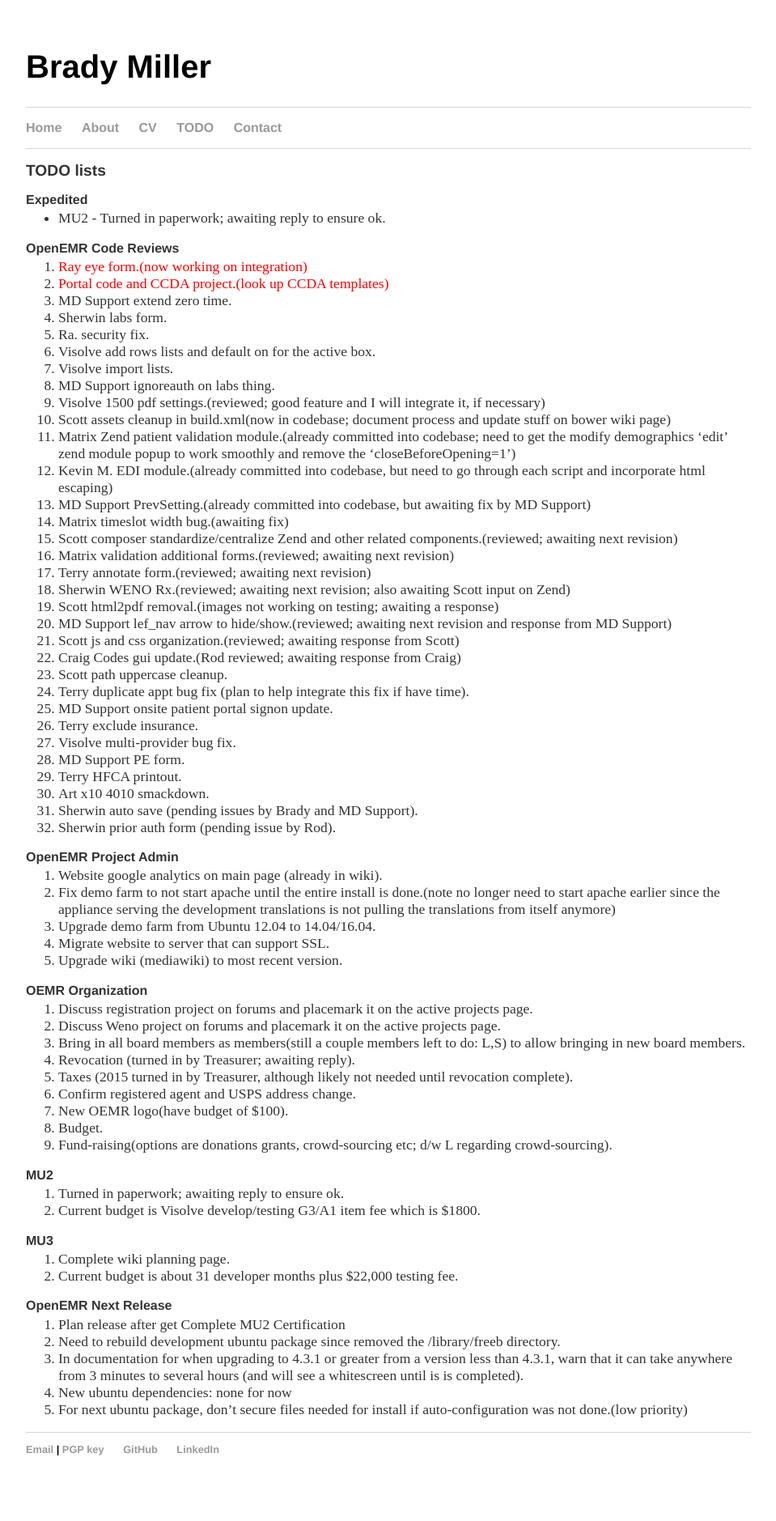
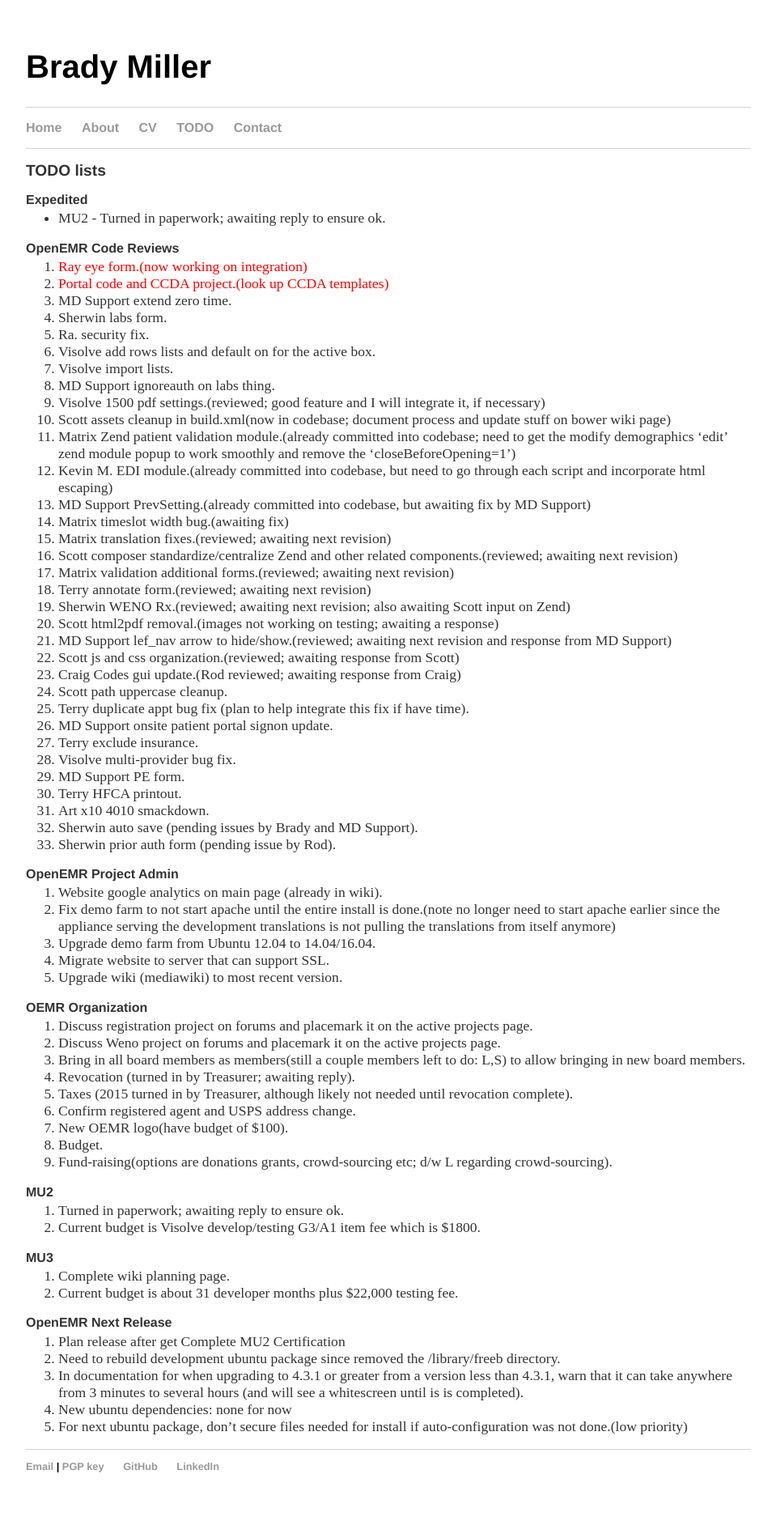
Before and after one commit to bradymiller/bradymiller.github.io, a Jekyll site: the page built from todo/index.md, in a window 1280 px wide. Shown: the whole page at 81% size, without its empty margins (160-1119 px from the left). Built offline with Jekyll 4.4.1, drawn with Linux system fonts in a browser that asks for light colours; before the commit the page ends 1858 px from its top, so only the background shows below that.

Commit message:
Update todo list

```diff
--- a/todo/index.md
+++ b/todo/index.md
@@ -21,6 +21,7 @@
 1. Kevin M. EDI module.(already committed into codebase, but need to go through each script and incorporate html escaping)
 1. MD Support PrevSetting.(already committed into codebase, but awaiting fix by MD Support)
 1. Matrix timeslot width bug.(awaiting fix)
+1. Matrix translation fixes.(reviewed; awaiting next revision)
 1. Scott composer standardize/centralize Zend and other related components.(reviewed; awaiting next revision)
 1. Matrix validation additional forms.(reviewed; awaiting next revision)
 1. Terry annotate form.(reviewed; awaiting next revision)
```
